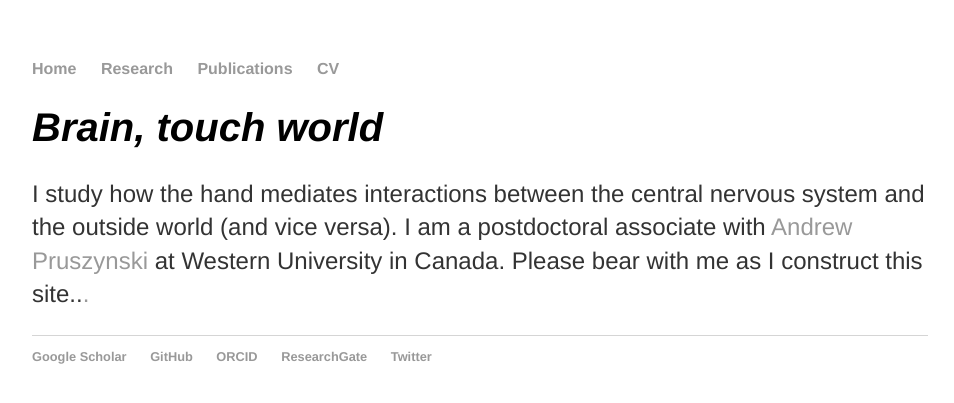
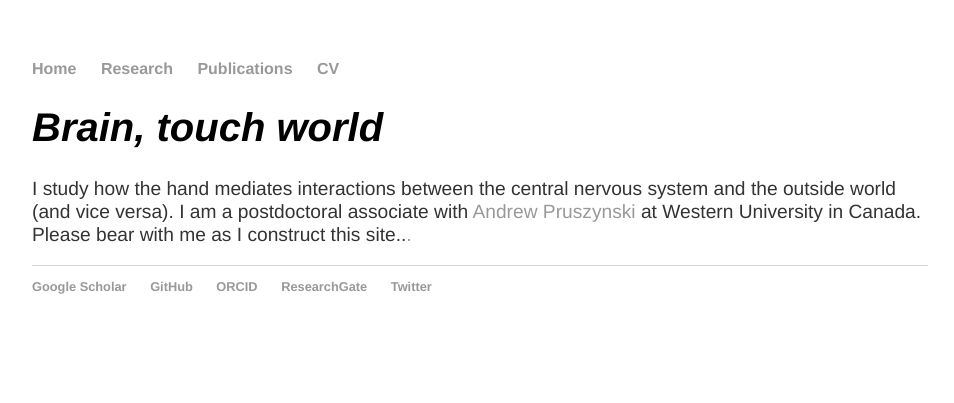
Before and after one commit to sreschechtko/sreschechtko.github.io, a Jekyll site: the page built from index.html, in a window 1280 px wide. Shown: the top 403 px of the page, without its empty margins (160-1114 px from the left). Built offline with Jekyll 4.4.1, drawn with Linux system fonts in a browser that asks for light colours.

Commit message:
Update main.css

```diff
--- a/css/main.css
+++ b/css/main.css
@@ -30,14 +30,14 @@ h2 {
 }
 h3 {
     font-family:'Helvetica', 'Arial', 'Sans-Serif';
-    font-size: 1.5em;
-    line-height: 1.4em;
+    font-size: 1.2em;
+    line-height: 1.2em;
     color: #333;
 }
 p {
     font-family:'Helvetica', 'Arial', 'Sans-Serif';
-    font-size: 1.5em;
-    line-height: 1.4em;
+    font-size: 1.2em;
+    line-height: 1.2em;
     color: #333;
 }
 footer {
```
